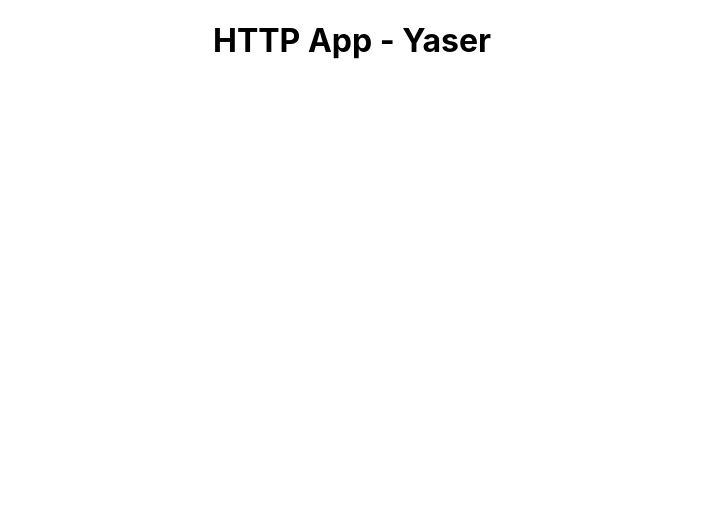
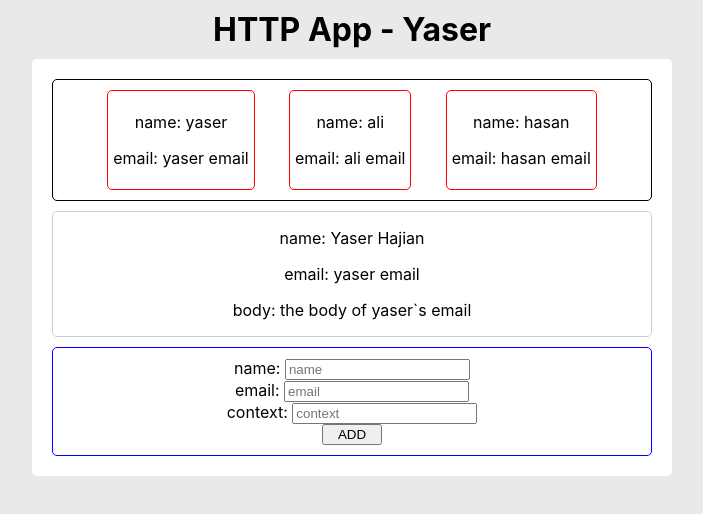
Before and after one commit to Yaser-Hajian/HTTP-App-React.js, a React (Create React App) app: page / in a window 1280 px wide. Shown: the top 514 px of the page, without its empty margins (288-991 px from the left). Built offline with nearby package versions, Linux system fonts and the light colour scheme.

Commit message:
make some basic components and their css file

```diff
--- a/src/App.css
+++ b/src/App.css
@@ -1,3 +1,11 @@
 .App {
   text-align: center;
+  background-color: #eae9e9;
+  width: 100%;
+  height: 100vh;
 }
+.title{
+  margin-top: 0;
+  margin-bottom: 10px;
+  padding-top: 10px;
+}
--- a/src/App.js
+++ b/src/App.js
@@ -1,10 +1,12 @@
 import React from "react";
 import './App.css';
+import Discussion from "./Components/Discussion/Discussion";
 
 function App() {
   return (
     <div className="App">
-      <h1>HTTP App - Yaser</h1>
+      <h1 className={"title"}>HTTP App - Yaser</h1>
+        <Discussion />
     </div>
   );
 }
--- /dev/null
+++ b/src/Components/Comment/Comment.js
@@ -0,0 +1,12 @@
+import React from 'react';
+import styles from './CommentStyle.module.css'
+const Comment = ({name , email}) => {
+    return (
+        <div className={styles.container}>
+            <p>name: {name}</p>
+            <p>email: {email}</p>
+        </div>
+    );
+};
+
+export default Comment;
--- /dev/null
+++ b/src/Components/Comment/CommentStyle.module.css
@@ -0,0 +1,5 @@
+.container{
+    border : 1px solid red;
+    border-radius: 5px;
+    padding: 5px;
+}
--- /dev/null
+++ b/src/Components/Discussion/Discussion.js
@@ -0,0 +1,37 @@
+import React from 'react';
+import Comment from "../Comment/Comment";
+import FullComment from "../FullComment/FullComment";
+import NewComment from "../NewComment/NewComment";
+import styles from './DiscussionStyle.module.css'
+const Discussion = () => {
+    return (
+        <div className={styles.container}>
+            <div className={styles.comments}>
+                <Comment
+                    name={"yaser"}
+                    email={"yaser email"}
+                />
+                <Comment
+                    name={"ali"}
+                    email={"ali email"}
+                />
+                <Comment
+                    name={"hasan"}
+                    email={"hasan email"}
+                />
+            </div>
+            <div>
+                <FullComment
+                    name={"Yaser Hajian"}
+                    email={"yaser email"}
+                    body={"the body of yaser`s email"}
+                />
+            </div>
+            <div>
+                <NewComment />
+            </div>
+        </div>
+    );
+};
+
+export default Discussion;
--- /dev/null
+++ b/src/Components/Discussion/DiscussionStyle.module.css
@@ -0,0 +1,15 @@
+.comments{
+    display: flex;
+    flex-direction: row;
+    justify-content: space-evenly;
+    border: 1px solid black;
+    border-radius: 5px;
+    padding: 10px 20px;
+}
+.container{
+    width: 600px;
+    background-color: white;
+    padding: 20px;
+    border-radius: 5px;
+    margin: 0px auto;
+}
--- /dev/null
+++ b/src/Components/FullComment/FullComment.js
@@ -0,0 +1,13 @@
+import React from 'react';
+import styles from './FullCommentStyle.module.css'
+const FullComment = ({name , email , body}) => {
+    return (
+        <div className={styles.container}>
+            <p>name: {name}</p>
+            <p>email: {email}</p>
+            <p>body: {body}</p>
+        </div>
+    );
+};
+
+export default FullComment;
--- /dev/null
+++ b/src/Components/FullComment/FullCommentStyle.module.css
@@ -0,0 +1,5 @@
+.container{
+    border: 1px solid #cccccc;
+    border-radius: 5px;
+    margin-top: 10px;
+}
--- /dev/null
+++ b/src/Components/NewComment/NewComment.js
@@ -0,0 +1,17 @@
+import React from 'react';
+import styles from './NewCommentStyle.module.css'
+const NewComment = () => {
+    return (
+        <div className={styles.container}>
+            <form>
+                <span>name: <input type="text" placeholder={"name"}/></span>
+                <span>email: <input type="text" placeholder={"email"}/></span>
+                <span>context: <input type="text" placeholder={"context"}/></span>
+                <button className={styles.add} type={"submit"}>ADD</button>
+            </form>
+
+        </div>
+    );
+};
+
+export default NewComment;
--- /dev/null
+++ b/src/Components/NewComment/NewCommentStyle.module.css
@@ -0,0 +1,15 @@
+form{
+    display: flex;
+    flex-direction: column;
+    justify-content: center;
+    align-items: center;
+}
+.add{
+    width: 60px;
+}
+.container{
+    border: 1px solid blue;
+    padding: 10px;
+    margin-top: 10px;
+    border-radius: 5px;
+}
```
